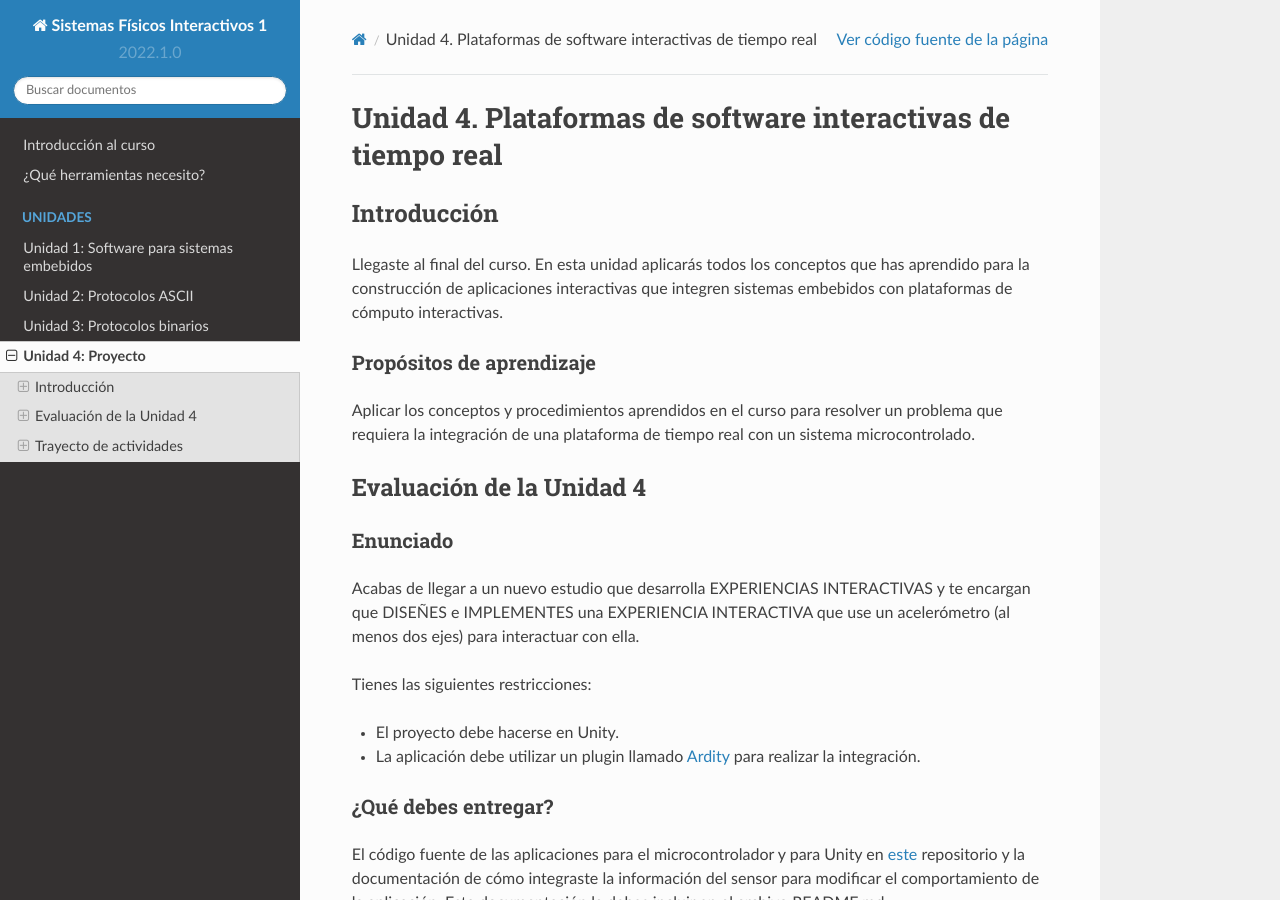
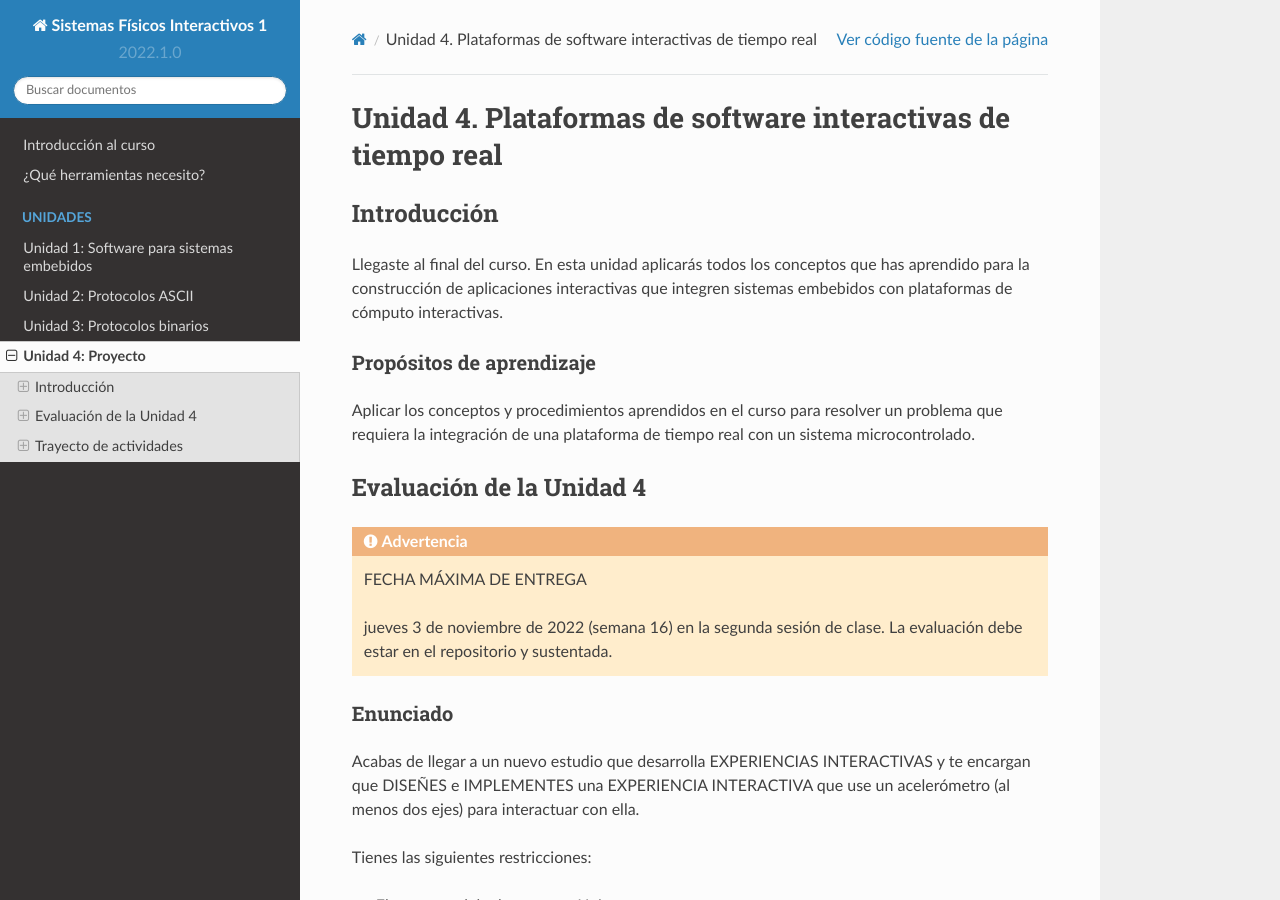
Before and after one commit to juanferfranco/SistemasFisicosInteractivos1, a Sphinx documentation site: the page built from docs/_unidad4/unidad4.rst, in a window 1280 px wide and 900 px high. Built offline with Sphinx 7.4.7 and the Read the Docs theme 2.0.0, drawn with Linux system fonts in a browser that asks for light colours; pages that are not in the unit, such as notebooks, are missing from menus.

Commit message:
update unit 3 and 4 deadlines

```diff
--- a/docs/_unidad3/unidad3.rst
+++ b/docs/_unidad3/unidad3.rst
@@ -20,7 +20,7 @@ Evaluación de la unidad
 
 .. warning:: FECHA MÁXIMA DE ENTREGA
 
-    jueves 13 de octubre en la segunda sesión de clase. La evaluación
+    jueves 13 de octubre de 2022 (semana 13) en la segunda sesión de clase. La evaluación
     debe estar en el repositorio y sustentada.
 
 Enunciado
--- a/docs/_unidad4/unidad4.rst
+++ b/docs/_unidad4/unidad4.rst
@@ -17,6 +17,12 @@ que requiera la integración de una plataforma de tiempo real con un sistema mic
 
 Evaluación de la Unidad 4
 ---------------------------
+
+.. warning:: FECHA MÁXIMA DE ENTREGA
+
+    jueves 3 de noviembre de 2022 (semana 16) en la segunda sesión de clase. La evaluación
+    debe estar en el repositorio y sustentada.
+
 
 Enunciado
 ***********
```
